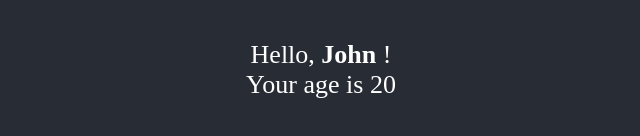
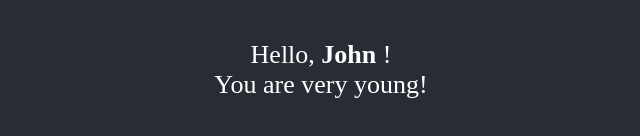
Before and after one commit to okcl/ReactDevelhope, a React (Create React App) app: page / in a window 1280 px wide. Shown: the part 330-466 px from the top of the page, without its empty margins (319-959 px from the left). Built offline with nearby package versions, Linux system fonts and the light colour scheme.

Commit message:
old age condition from welcome removed, new one added to age component with new feature

```diff
--- a/src/Age.jsx
+++ b/src/Age.jsx
@@ -2,7 +2,19 @@
 
 class Age extends React.Component{
     render(){
-        return <p>Your age is {this.props.age}</p>
+        if(this.props.age>18){
+            var isBig = true;
+        }
+        return (
+            <div>
+            {isBig ? (
+                <p>Your age is {this.props.age}</p>
+                ) : (
+                <p>You are very young!</p>
+                )
+            }
+            </div>
+        )
     }
 }
 
--- a/src/App.jsx
+++ b/src/App.jsx
@@ -6,7 +6,7 @@
   return (
     <div className="App">
       <header className="App-header">
-        <Welcome name={name} age="20"/>
+        <Welcome name={name} age="17"/>
       </header>
     </div>
   );
--- a/src/Welcome.jsx
+++ b/src/Welcome.jsx
@@ -5,15 +5,12 @@
     render () {
         var propName = "Neo"; //default age variable
         var isAgePresent = false; //default age variable
-        var isInScope = false; //default age scope variable
         var isJohn = false;
 
         if(this.props.age){
             isAgePresent = true;
         }
-        if(this.props.age>18 && this.props.age<65){
-            isInScope = true;
-        }
+
         if(this.props.name){
             propName = this.props.name;
         }
@@ -25,7 +22,7 @@
         return (
             <div class="message">
                 <p> Hello, {propName} !</p>
-                {((isAgePresent && isInScope)&& isJohn) &&<Age age={this.props.age} />}
+                {(isAgePresent &&  isJohn) &&<Age age={this.props.age} />}
             </div>
         )
     }
```
